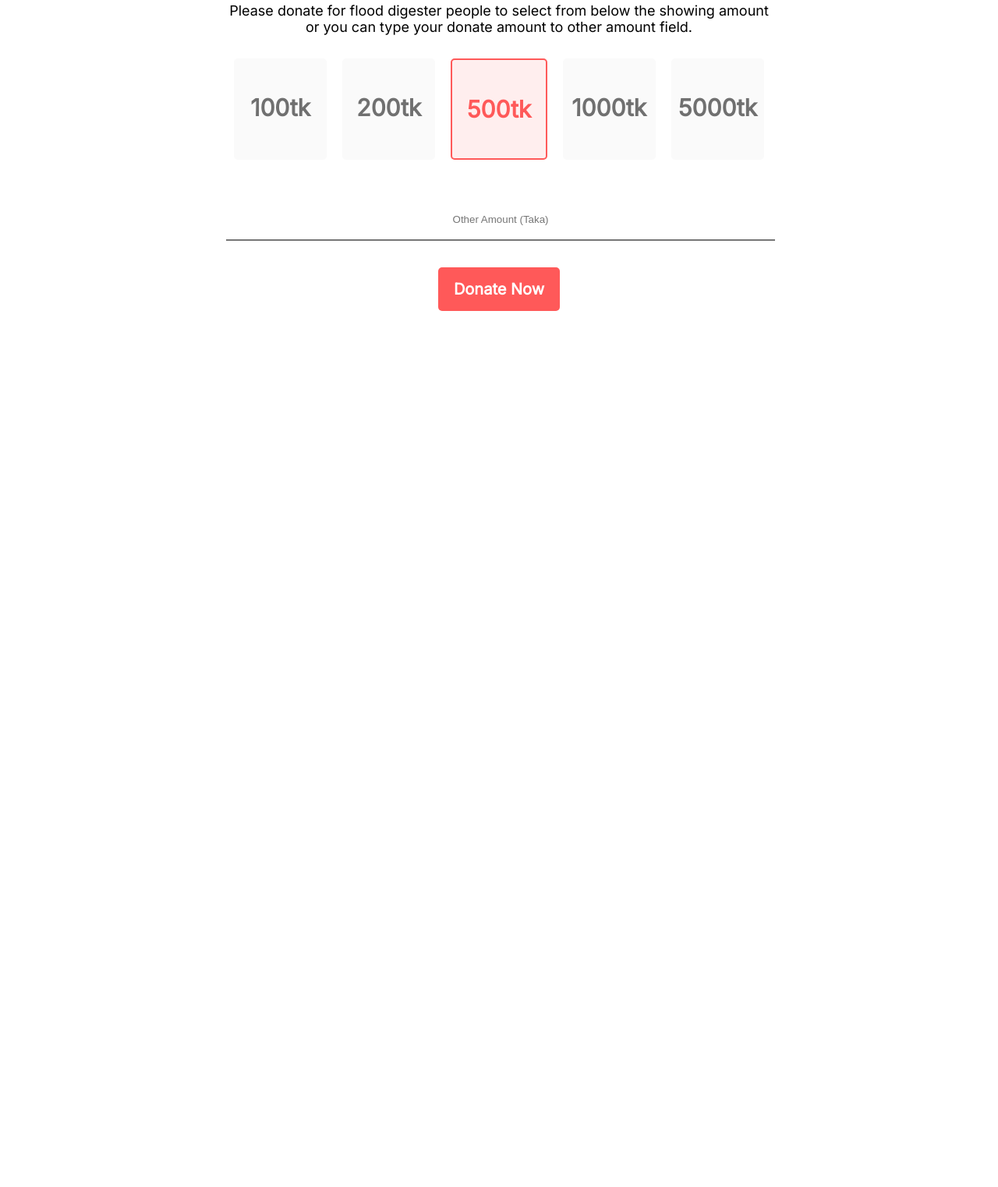
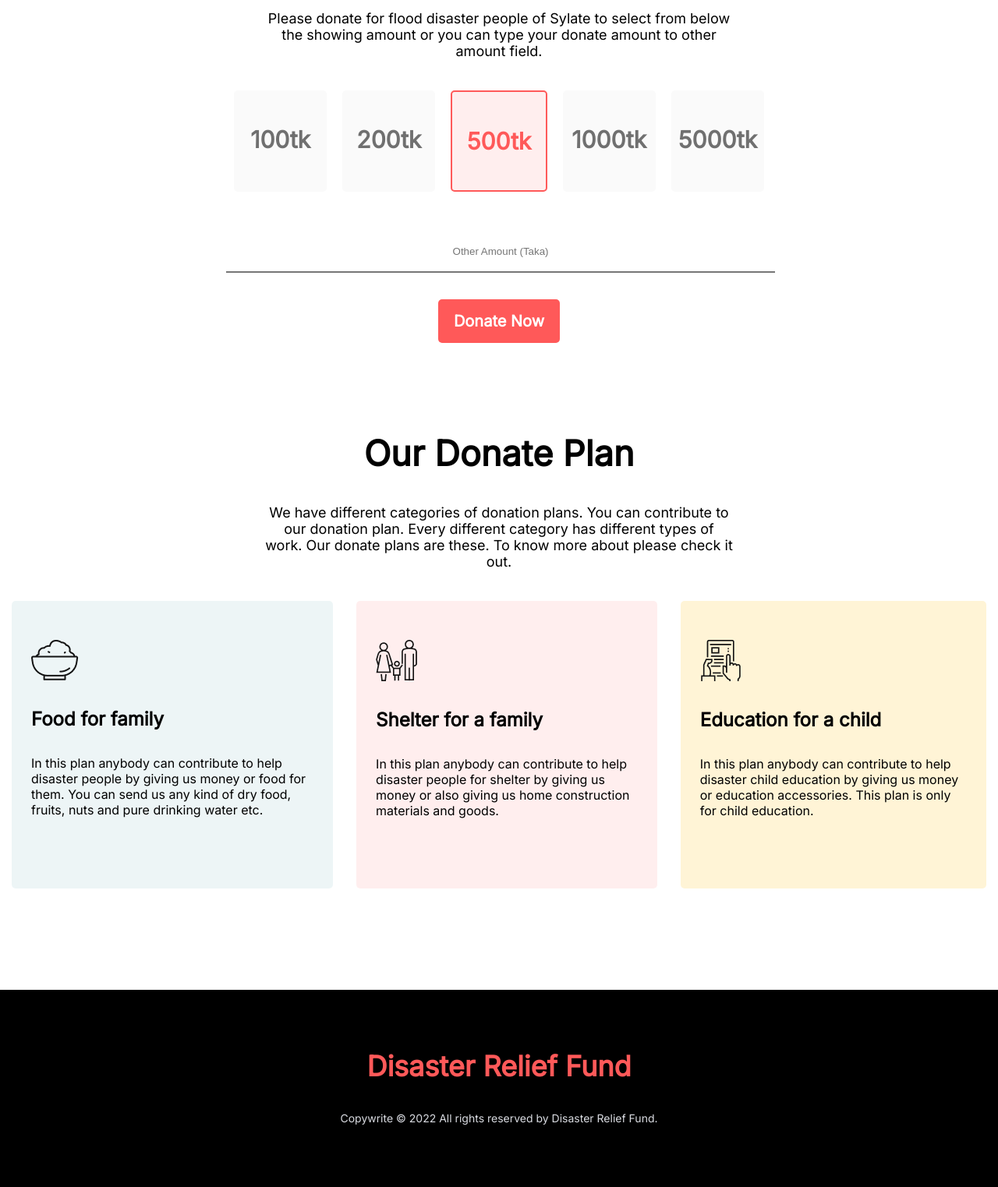
Before and after one commit to tarikul-tareef/Disaster-Relief-Fund, a plain HTML site: page index.html in a window 1280 px wide. Shown: the part 954-2477 px from the top of the page at 78% size. Before the commit the page ends 1467 px from the top, so only its background shows below. Drawn offline with Linux system fonts and the light colour scheme.

Commit message:
main part finished including footer

```diff
--- a/index.html
+++ b/index.html
@@ -17,16 +17,19 @@
   <section class="top-banner">
     <h1>Let’s Help Those Who Are</h1>
     <h1>More In Need</h1>
-    <p>Lorem ipsum dolor sit amet consectetur adipisicing elit. Omnis officia voluptatum qui labore unde modi debitis
-      repellat minus culpa illum.</p>
+    <p>Lets put your hands up for helping disaster affected people. Your little contribution will make them smiling.
+      Donate to our fund, it's easy and simple.</p>
     <a class="link-button" href="#">Donate Now</a>
   </section>
   <!-- End Top Banner Section -->
   <!-- Start Donate Today Secton -->
-  <section class="donate-area">
+  <section class="donate-today-area">
+    <div class="donate-area-header">
       <h2>Donate Today</h2>
-    <p>Please donate for flood digester people to select from below the showing amount or you can type your donate
-      amount to other amount field.</p>
+      <p>Please donate for flood disaster people of Sylate to select from below the showing amount or you can type your
+        donate amount to other amount field.</p>
+    </div>
+    <div class="select-amount-area">
       <div class="select-amount">
         <a class="amount-item" href="#">100tk</a>
         <a class="amount-item" href="#">200tk</a>
@@ -38,9 +41,47 @@
         <input class="other-amount" type="number" name="other-amount" id="" placeholder="Other Amount (Taka)">
         <a class="link-button" href="#">Donate Now</a>
       </form>
+    </div>
+  </section>
+  <!-- End Donate Today Secton -->
+  <!-- Start Our Donate Plan Secton -->
+  <section class="donate-plan-area">
+    <div class="donate-area-header">
+      <h2>Our Donate Plan</h2>
+      <p>We have different categories of donation plans. You can contribute to our donation plan. Every different
+        category has different types of work. Our donate plans are these. To know more about please check it out.
+      </p>
+    </div>
+    <div class="donate-plans">
+      <div id="food-plan" class="donate-plan-item">
+        <img src="images/food.png" alt="">
+        <h4>Food for family</h4>
+        <p>In this plan anybody can contribute to help disaster people by giving us money or food for them. You can send
+          us any kind of dry food, fruits, nuts and pure drinking water etc. </p>
+      </div>
+      <div id="shelter-plan" class="donate-plan-item">
+        <img src="images/shelter.png" alt="">
+        <h4>Shelter for a family</h4>
+        <p>In this plan anybody can contribute to help disaster people for shelter by giving us money or also giving us
+          home construction materials and goods.
+        </p>
+      </div>
+      <div id="education-plan" class="donate-plan-item">
+        <img src="images/Frame-1.png" alt="">
+        <h4>Education for a child</h4>
+        <p>In this plan anybody can contribute to help disaster child education by giving us money or education
+          accessories. This plan is only for child education.</p>
+      </div>
+    </div>
+  </section>
+  <!-- End Our Donate Plan Section -->
 
-  </section>
-
+  <!-- Start footer section-->
+  <footer>
+    <h3>Disaster Relief Fund</h3>
+    <p>Copywrite © 2022 All rights reserved by Disaster Relief Fund.</p>
+  </footer>
+  <!-- Start footer section-->
 </body>
 
 </html>
--- a/style.css
+++ b/style.css
@@ -5,6 +5,29 @@ body {
 
 section {
   margin-bottom: 130px;
+}
+
+h1 {
+  font-size: 65px;
+  font-weight: 700;
+}
+
+h2 {
+  font-size: 45px;
+  font-weight: 700px;
+}
+
+h3 {
+  font-size: 36px;
+}
+
+h4 {
+  font-size: 24px;
+}
+
+p {
+  font-size: 18px;
+  margin-bottom: 40px;
 }
 
 /* Chrome, Safari, Edge, Opera */
@@ -18,6 +41,7 @@ input::-webkit-inner-spin-button {
 input[type="number"] {
   -moz-appearance: textfield;
 }
+
 /* style for Top Banner Section */
 
 .top-banner {
@@ -28,16 +52,6 @@ input[type="number"] {
   background-repeat: no-repeat;
   background-position: top;
   background-size: 100% 100%;
-}
-
-h1 {
-  font-size: 65px;
-  font-weight: 700;
-}
-
-p {
-  font-size: 18px;
-  margin-bottom: 30px;
 }
 
 .link-button {
@@ -54,16 +68,18 @@ p {
 
 /* style for Donate Today Section  */
 
-.donate-area {
+.donate-today-area {
   text-align: center;
+}
+.donate-area-header {
+  margin: 0 340px 30px;
+}
+
+.select-amount-area {
   margin-left: 290px;
   margin-right: 290px;
 }
 
-h2 {
-  font-size: 45px;
-  font-weight: 700px;
-}
 .select-amount {
   display: flex;
   margin-bottom: 50px;
@@ -97,3 +113,54 @@ h2 {
   border-left-style: hidden;
   border-bottom-style: solid;
 }
+
+/* Style for donate Plan section */
+.donate-plan-area {
+  text-align: center;
+}
+
+.donate-plans {
+  display: flex;
+  align-items: justify;
+}
+
+.donate-plan-item {
+  padding: 50px 25px;
+  margin-left: 15px;
+  margin-right: 15px;
+  text-align: left;
+  border-radius: 5px;
+  width: fit-content;
+}
+
+.donate-plan-item p {
+  font-size: 16px;
+}
+
+#food-plan {
+  background-color: rgba(79, 157, 166, 0.1);
+}
+
+#shelter-plan {
+  background-color: rgba(255, 89, 89, 0.1);
+}
+
+#education-plan {
+  background-color: #fff4d6;
+}
+
+/* Style for footer section */
+footer {
+  background-color: black;
+  text-align: center;
+  padding: 40px 0;
+}
+
+footer h3 {
+  color: #ff5959;
+}
+
+footer p {
+  color: #d9dbe1;
+  font-size: 14px;
+}
```
Also changed, not shown: images/Frame-1.png (added), images/food.png (added), images/shelter.png (added). Lines whose indentation alone changed are shown as unchanged.
